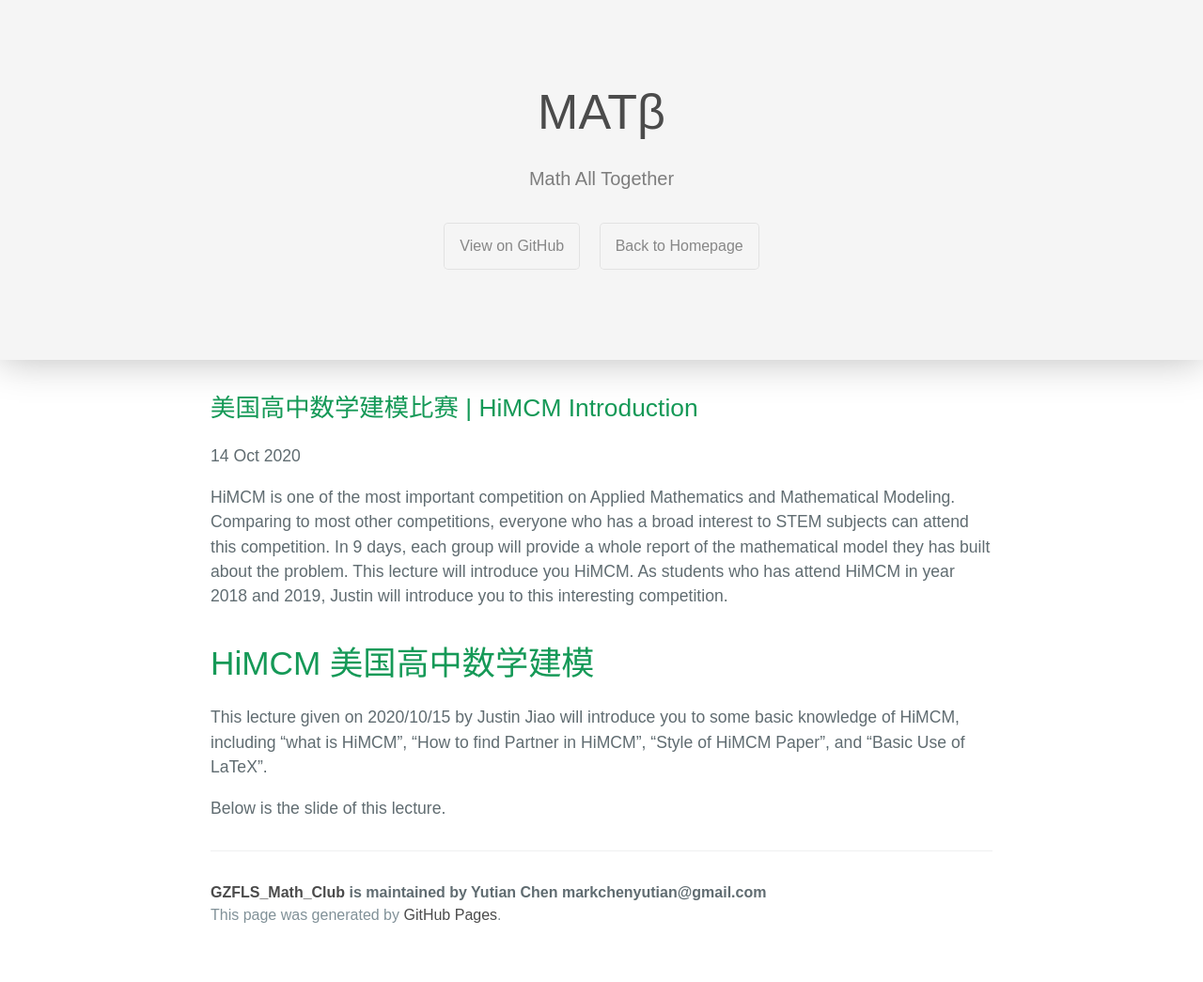
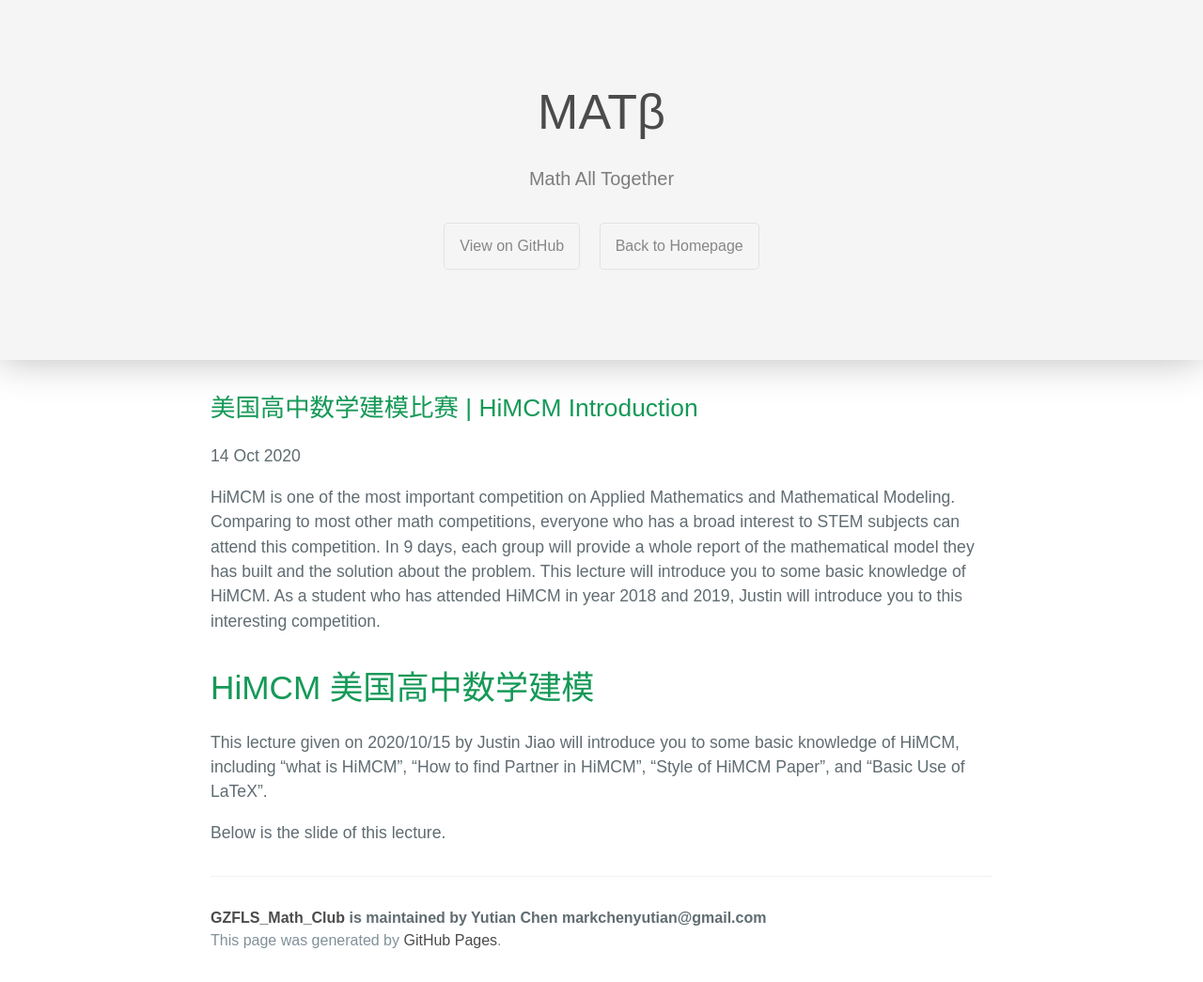
Before and after one commit to MarkChenYutian/GZFLS_Math_Club, a Jekyll site: the page built from _posts/2020-10-14-Introduce-HiMCM.md, in a window 1280 px wide. Shown: the whole page at 94% size. Built offline with Jekyll 4.4.1, drawn with Linux system fonts in a browser that asks for light colours; before the commit the page ends 1018 px from its top, so only the background shows below that.

Commit message:
Update Excerpt

```diff
--- a/_posts/2020-10-14-Introduce-HiMCM.md
+++ b/_posts/2020-10-14-Introduce-HiMCM.md
@@ -4,7 +4,7 @@ title: 美国高中数学建模比赛 | HiMCM Introduction
 excerpt_seperator: <!--more-->
 tags: HiMCM
 ---
-HiMCM is one of the most important competition on Applied Mathematics and Mathematical Modeling. Comparing to most other competitions, everyone who has a broad interest to STEM subjects can attend this competition. In 9 days, each group will provide a whole report of the mathematical model they has built about the problem. This lecture will introduce you HiMCM. As students who has attend HiMCM in year 2018 and 2019, Justin will introduce you to this interesting competition.
+HiMCM is one of the most important competition on Applied Mathematics and Mathematical Modeling. Comparing to most other math competitions, everyone who has a broad interest to STEM subjects can attend this competition. In 9 days, each group will provide a whole report of the mathematical model they has built and the solution about the problem. This lecture will introduce you to some basic knowledge of HiMCM. As a student who has attended HiMCM in year 2018 and 2019, Justin will introduce you to this interesting competition.
 <!--more-->
 <p></p>
 
```
